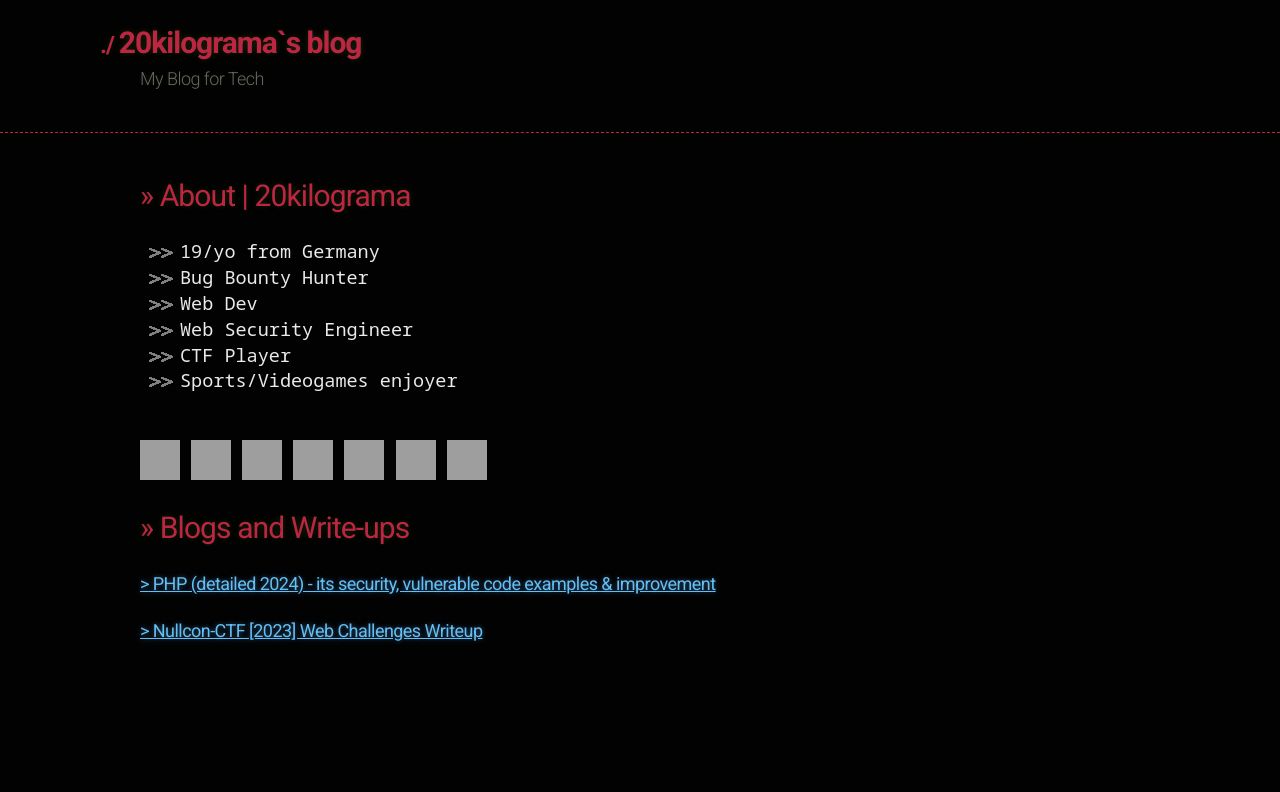
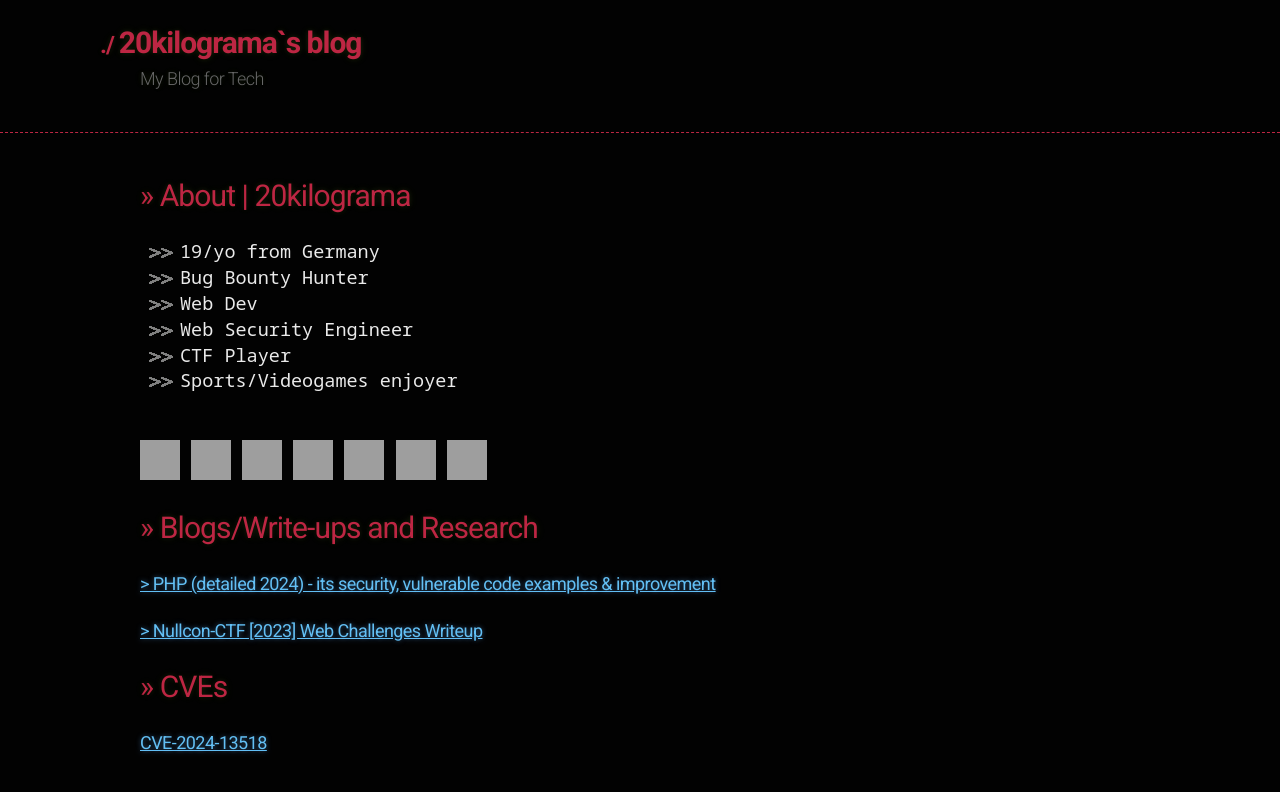
Before and after one commit to 20kilograma/blog, a Jekyll site: the page built from index.md, in a window 1280 px wide, cut to the strip 0-792 px from the top of the page. Built offline with Jekyll 4.4.1, drawn with Linux system fonts in a browser that asks for light colours; nearby versions of some CDN libraries; some web fonts are replaced; our own code applies the rules of GitHub Pages for plain Markdown files; grey boxes are pictures that could not be loaded.

Commit message:
Update index.md

```diff
--- a/index.md
+++ b/index.md
@@ -17,7 +17,11 @@
 <a target="_blank" href="https://leetcode.com/20kilograma/"><img width=40 height=40 src="https://upload.wikimedia.org/wikipedia/commons/8/8e/LeetCode_Logo_1.png"></a>
 <a target="_blank" href="https://yeswehack.com/hunters/20kilograma"><img width=40 height=40 src="https://cdn.theorg.com/061445ca-20e5-4d15-819a-bcb80079e553_medium.jpg"></a>
 
-# >> Blogs and Write-ups
+# >> Blogs/Write-ups and Research
 
 ### <a href="php-sec"> > PHP (detailed 2024) - its security, vulnerable code examples & improvement </a>
 ### <a href="nullcon-writeup"> > Nullcon-CTF [2023] Web Challenges Writeup </a>
+
+# >> CVEs
+
+### <a href="https://www.cve.org/CVERecord?id=CVE-2024-13518">CVE-2024-13518</a>
```
